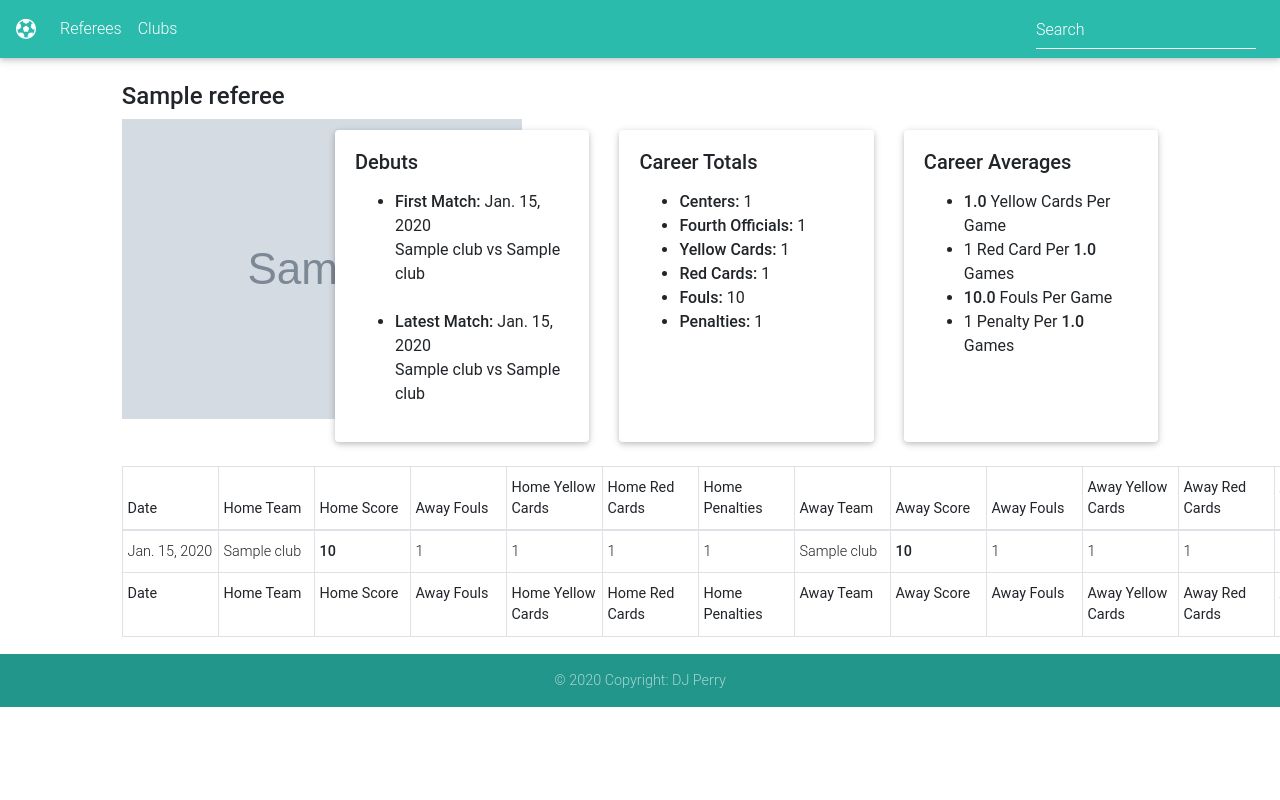
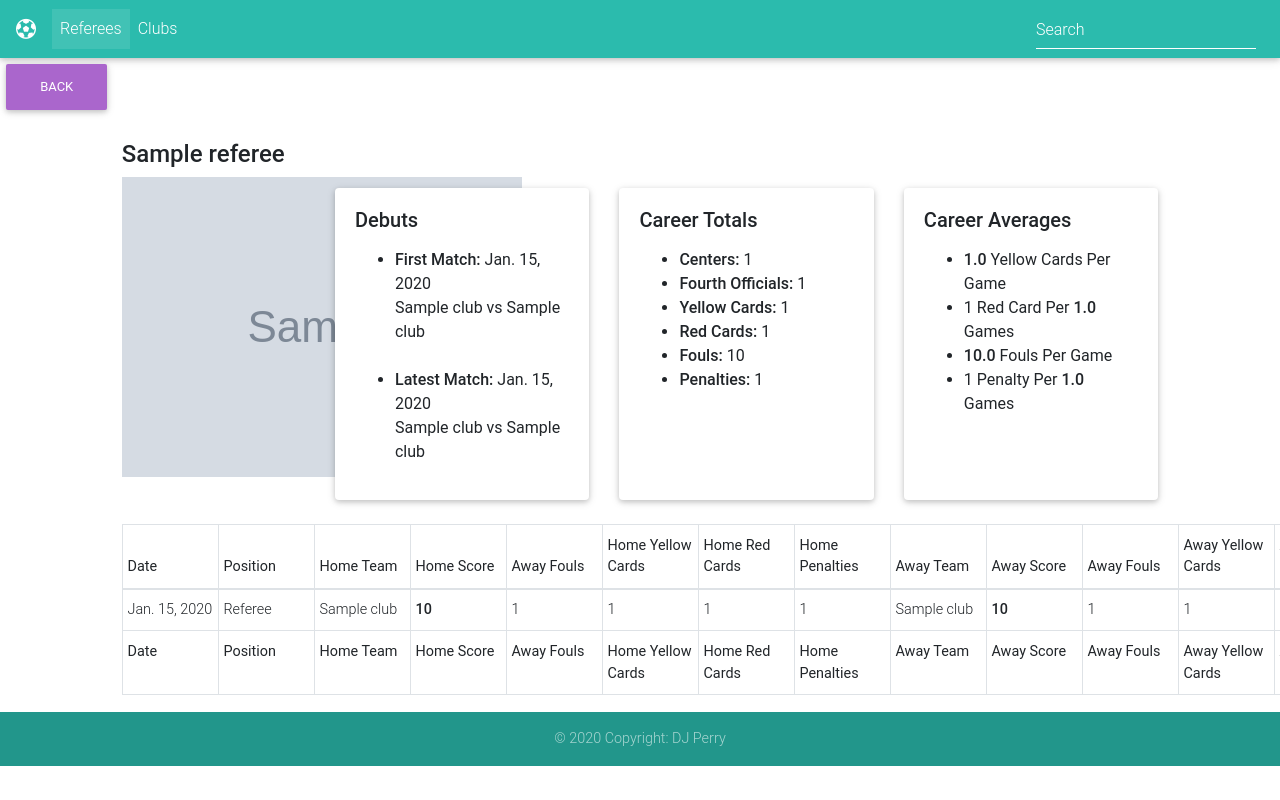
Before and after one commit to patricksudol/Soccer_Referee_DB, a Django app: page /referees/1/ in a window 1280 px wide; the page is wider, and only the part inside the window is pictured. Run offline with Django 3.2, Linux system fonts and the light colour scheme; tables that the repository leaves empty hold one stand-in row (values such as "Sample post"); grey boxes marked "Sample" are stand-in pictures; some libraries are stand-ins or nearby versions.

```diff
--- a/referee/models/referee.py
+++ b/referee/models/referee.py
@@ -45,6 +45,14 @@ class Referee(BaseModel):
     def red_card_count(self):
         return self.redcard_set.count()
 
+    @property
+    def first_match(self):
+        return self.all_assignments.order_by('match_date').first()
+
+    @property
+    def last_match(self):
+        return self.all_assignments.order_by('match_date').last()
+
     # Hacky AF but placeholder into I can collect all images and host locally
     @property
     def image_url(self):
--- a/referee/templates/referee_bio.html
+++ b/referee/templates/referee_bio.html
@@ -2,6 +2,9 @@
 {% block content %}
 
 <div class="container-fluid">
+  <div class="row">
+    <a type="button" class="btn btn-secondary" href="/referees/page/1">Back</a>
+  </div>
   <br>
   <div class="row">
     <div class="col-md-1"></div>
@@ -82,6 +85,8 @@
           <tr>
             <th class="th-sm">Date
             </th>
+            <th class="th-sm">Position
+            </th>
             <th class="th-sm">Home Team
             </th>
             <th class="th-sm">Home Score
@@ -112,6 +117,21 @@
           {% for match in matches %}
           <tr>
             <td>{{ match.match_date }}</td>
+            {% if match.referee == referee %}
+            <td>Referee</td>
+            {% elif match.ar1 == referee %}
+            <td>AR1</td>
+            {% elif match.ar2 == referee %}
+            <td>AR2</td>
+            {% elif match.fourth_official == referee %}
+            <td>Fourth Official</td>
+            {% elif match.var == referee %}
+            <td>VAR</td>
+            {% elif match.avar == referee %}
+            <td>AVAR</td>
+            {% elif match.fifth_official == referee %}
+            <td>Fifth Official</td>
+            {% endif %}
             <td>{{ match.home_club.name }}</td>
             <td><strong>{{ match.home_score }}</strong></td>
             <td>{{ match.home_fouls }}</td>
@@ -130,6 +150,8 @@
         <tfoot>
           <tr>
             <th>Date
+            </th>
+            <th>Position
             </th>
             <th>Home Team
             </th>
--- /dev/null
+++ b/referee/utils/career_totals.py
@@ -0,0 +1,69 @@
+from django.db.models import Sum
+
+from organization.models.match import Match
+from sanction.models.card import YellowCard, RedCard
+from sanction.models.penalty import Penalty
+
+
+def referee_info(referee):
+    debut = referee.first_match
+    return {
+        'name': referee.name_common,
+        'total_assignments_count': referee.all_assignments.count(),
+        'image_url': referee.image_url,
+        'referee_url': '/referees/' + referee.referee_id,
+        'debut_match': {
+            'date': debut.match_date if debut else 'TBD',
+            'home_team': debut.home_club.name if debut else '',
+            'away_team': debut.away_club.name if debut else ''
+        }
+    }
+
+def get_career_totals(referee):
+    return (
+        _referee_totals(referee) if referee.is_referee else _ar_totals(referee)
+    )
+
+
+def get_career_averages(referee, career_totals):
+    return (
+        _referee_averages(referee, career_totals) if referee.is_referee else {}
+    )
+
+def _referee_totals(referee):
+    return {
+        'centers': referee.referee_matches.count(),
+        'fourths': referee.fourth_official_matches.count(),
+        'yellow_cards': YellowCard.objects.filter(referee=referee).count(),
+        'red_cards': RedCard.objects.filter(referee=referee).count(),
+        'fouls': Match.objects.filter(referee=referee).aggregate(
+            Sum('total_fouls')
+        )['total_fouls__sum'],
+        'penalties': Penalty.objects.filter(referee=referee).count()
+    }
+
+
+def _referee_averages(referee, career_totals):
+    return {
+        'yellow_cards': round(
+            career_totals['yellow_cards'] / referee.referee_matches.count(),
+            2
+        ),
+        'red_cards': round(
+            referee.referee_matches.count() / career_totals['red_cards'], 2
+        ),
+        'fouls': round(
+            career_totals['fouls'] / referee.referee_matches.count(), 2
+        ),
+        'penalties': round(
+            referee.referee_matches.count() / career_totals['penalties'], 2
+        )
+    }
+
+
+def _ar_totals(referee):
+    return {
+        'total_assignments': referee.ar_assignments.count(),
+        'ar1': referee.ar1_matches.count(),
+        'ar2': referee.ar2_matches.count()
+    }
--- a/referee/views.py
+++ b/referee/views.py
@@ -1,43 +1,35 @@
 from django.core.paginator import Paginator
-from django.db.models import Sum
 from django.shortcuts import render
 
-from organization.models.match import Match
-from referee.models.referee import Referee
-from sanction.models.card import YellowCard, RedCard
-from sanction.models.penalty import Penalty
+from referee.models import Referee
+from referee.utils.career_totals import (
+    get_career_averages, get_career_totals, referee_info
+)
 
 
 def referees(request, page_number):
-    context = {}
-    refs = Referee.objects.all().order_by('name_family')
+    referees = Referee.objects.all().order_by('name_family')
+    referees_list = []
+    paginator = Paginator(referees, 12)
     counter = 1
-    referees_list = []
-    for ref in refs:
-        all_matches = ref.all_assignments.order_by('match_date')
-        debut = all_matches.first() if all_matches else ''
-        ref_dict = {
-            'name': ref.name_common,
-            'total_assignments_count': all_matches.count(),
-            'image_url': ref.image_url,
-            'referee_url': '/referees/' + ref.referee_id,
-            'debut_match': {
-                'date': debut.match_date if debut else 'TBD',
-                'home_team': debut.home_club.name if debut else '',
-                'away_team': debut.away_club.name if debut else ''
-            },
-            'count': counter,
-            'first_in_row': True if counter % 4 == 1 else False
-        }
+    for referee in paginator.object_list:
+        ref_dict = referee_info(referee)
+        ref_dict.update(
+            {
+                'count': counter,
+                'first_in_row': True if counter % 4 == 1 else False
+            }
+        )
         referees_list.append(ref_dict)
         counter += 1
     paginator = Paginator(referees_list, 12)
-    print(referees_list)
     page_obj = paginator.get_page(page_number)
-    context['page_obj'] = page_obj
-    context['page_range'] = paginator.page_range
-    context['current_page_number'] = page_number
-    context['nbar'] = 'referees'
+    context = {
+        'page_obj':  page_obj,
+        'page_range': paginator.page_range,
+        'current_page_number': page_number,
+        'nbar': 'referees'
+    }
     return render(request, 'referees.html', context)
 
 
@@ -46,36 +38,8 @@ def referee_bio(request, referee_id):
     referee = Referee.objects.get(referee_id=referee_id)
     matches = referee.all_assignments.all().order_by('match_date')
 
-    if referee.is_referee:
-        career_totals = {
-            'centers': referee.referee_matches.count(),
-            'fourths': referee.fourth_official_matches.count(),
-            'yellow_cards': YellowCard.objects.filter(referee=referee).count(),
-            'red_cards': RedCard.objects.filter(referee=referee).count(),
-            'fouls': Match.objects.filter(referee=referee).aggregate(Sum('total_fouls'))['total_fouls__sum'],
-            'penalties': Penalty.objects.filter(referee=referee).count()
-        }
-
-        career_averages = {
-            'yellow_cards': round(career_totals['yellow_cards'] / referee.referee_matches.count(), 2),
-            'red_cards': round(referee.referee_matches.count() / career_totals['red_cards'], 2),
-            'fouls': round(career_totals['fouls'] / referee.referee_matches.count(), 2),
-            'penalties': round(referee.referee_matches.count() / career_totals['penalties'], 2)
-        }
-
-    else:
-        career_totals = {
-            'total_assignments': referee.ar_assignments.count(),
-            'ar1': referee.ar1_matches.count(),
-            'ar2': referee.ar2_matches.count()
-        }
-
-        career_averages = {
-            'yellow_cards': 0,
-            'red_cards': 0,
-            'fouls': 0,
-            'penalties': 0
-        }
+    career_totals = get_career_totals(referee)
+    career_averages = get_career_averages(referee, career_totals)
 
     context = {
         'referee': referee,
@@ -83,6 +47,7 @@ def referee_bio(request, referee_id):
         'first_match': matches.first(),
         'last_match': matches.last(),
         'career_totals': career_totals,
-        'career_averages': career_averages
+        'career_averages': career_averages,
+        'nbar': 'referees'
     }
     return render(request, 'referee_bio.html', context)
```
Also changed, not shown: referee/templates/referees.html (+11 -10 lines).
